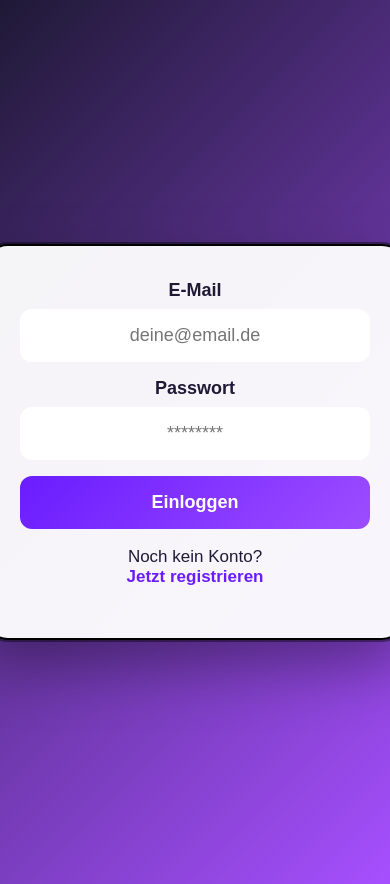
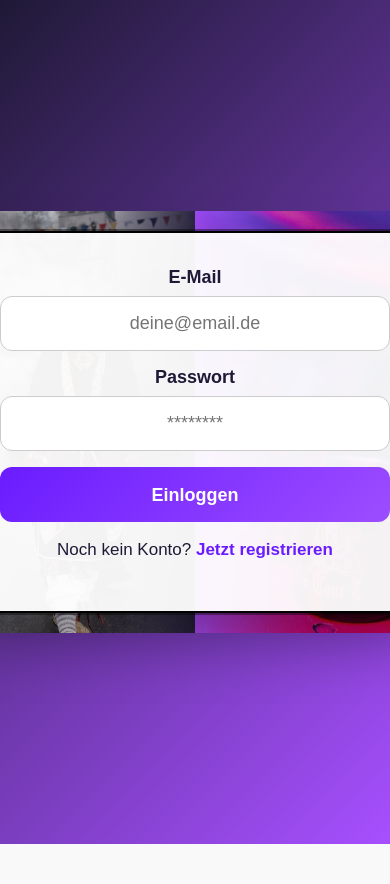
Before and after one commit to jessicabausch24-bot/hexenapp, a Flask app: page /login in a window 390 px wide. After the commit the page ends 844 px from the top, so only its background shows below. Run offline with Flask 3, Linux system fonts and the light colour scheme.

Commit message:
mobile overlay login

```diff
--- a/templates/login.html
+++ b/templates/login.html
@@ -132,67 +132,73 @@ a {
 @media (max-width: 768px) {
 
     body {
-        align-items: flex-start;
-        padding: 20px;
-        box-sizing: border-box;
+        margin: 0;
+        padding: 0;
+        min-height: 100vh;
     }
 
     .login-wrapper {
-        flex-direction: column;
+        position: relative;
         width: 100%;
-        min-height: 100vh;
+        height: 100vh;
     }
 
-    /* Bilder links/rechts ausblenden */
+    /* Bilder bleiben sichtbar */
     .side {
-        display: none;
+        display: block;
+        width: 100%;
+        height: 50vh;
     }
 
-    /* LOGIN KACHEL */
+    .side img {
+        height: 100%;
+        object-fit: cover;
+    }
+
+    /* 🔥 LOGIN KACHEL ALS OVERLAY */
     .login-box,
     .login-container,
-    .form-box {
-        width: 95%;
-        max-width: 500px;
-        margin: 20px auto;
+    .form-box,
+    .card {
+        position: absolute;
+        top: 50%;
+        left: 50%;
+        transform: translate(-50%, -50%);
+
+        width: 90%;
+        max-width: 420px;
+
         padding: 40px 28px;
-        border-radius: 24px;
-        box-shadow: 0 10px 40px rgba(0,0,0,0.3);
-        background: rgba(255,255,255,0.05);
-        backdrop-filter: blur(10px);
+        border-radius: 28px;
+
+        z-index: 10;
+
+        background: rgba(255,255,255,0.1);
+        backdrop-filter: blur(12px);
+
+        box-shadow: 0 10px 40px rgba(0,0,0,0.4);
     }
 
-    /* INPUT FELDER */
+    /* Inputs größer */
     input {
         width: 100%;
-        padding: 16px;
+        height: 55px;
         font-size: 18px;
+        padding: 14px;
         margin-bottom: 16px;
         border-radius: 12px;
-        border: none;
-        outline: none;
     }
 
-    /* BUTTON */
     button {
         width: 100%;
-        padding: 16px;
+        height: 55px;
         font-size: 18px;
         border-radius: 12px;
-        border: none;
-        cursor: pointer;
     }
 
-    /* TEXT */
     h1, h2 {
-        font-size: 32px;
+        font-size: 28px;
         text-align: center;
-        margin-bottom: 20px;
-    }
-
-    p, a {
-        text-align: center;
-        display: block;
     }
 }
 </style>
```
